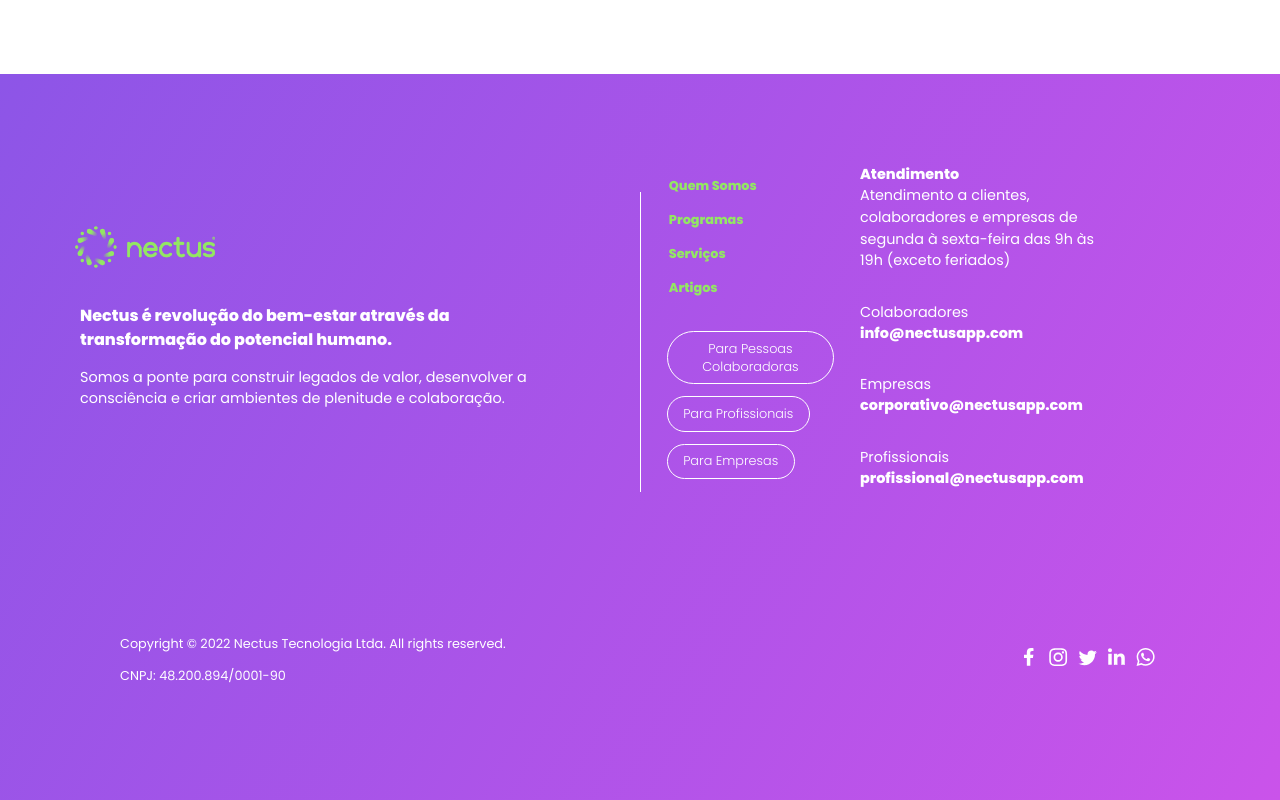
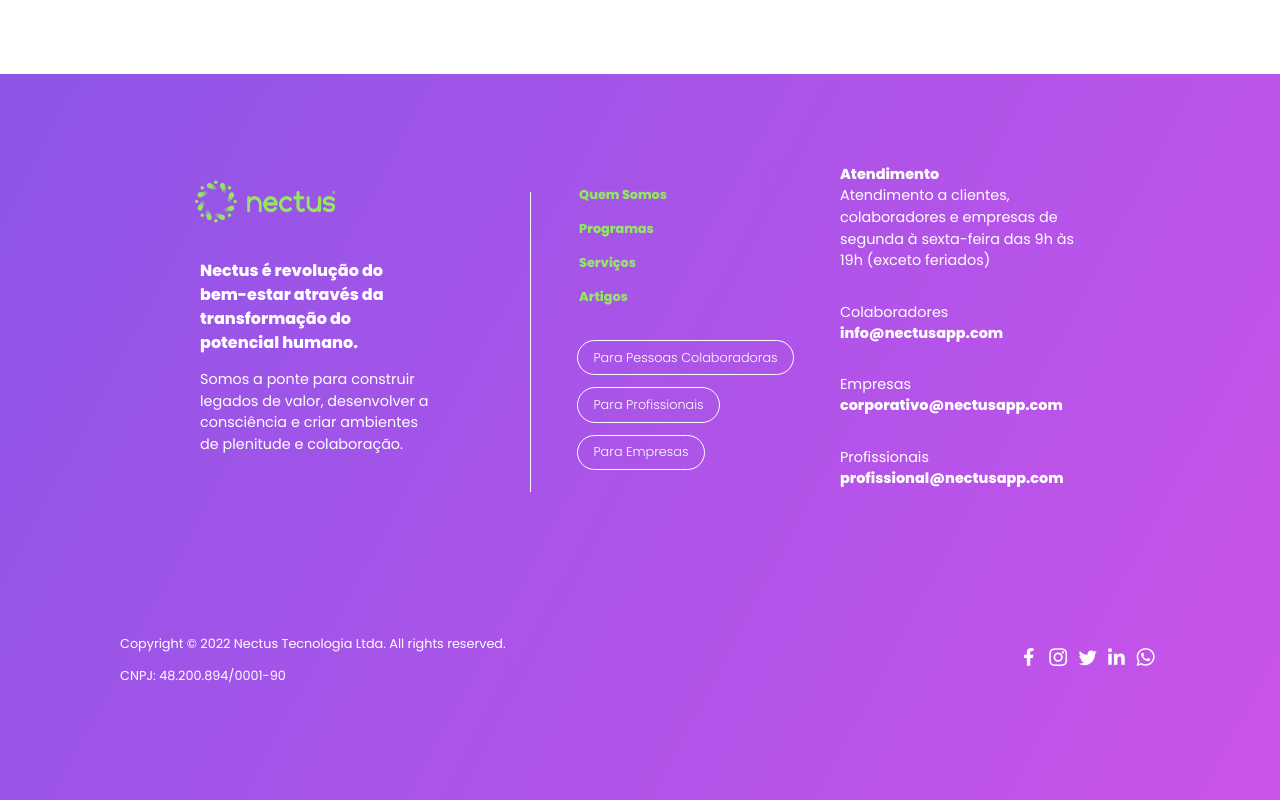
Before and after one commit to sahdibernardi/nectus, a React (Vite) app: page / in a window 1280 px wide. Shown: the part 9744-10544 px from the top of the page. Built offline with nearby package versions, Linux system fonts and the light colour scheme.

Commit message:
fix: footer

```diff
--- a/src/style/footer.css
+++ b/src/style/footer.css
@@ -136,10 +136,11 @@
 
   .ft-up-c1 {
     text-align: left;
-    max-width: 600px;
+    width: 350px;
     display: flex;
     flex-direction: column;
     align-items: start;
+    margin-left: 100px;
   }
 
   .ft-up-img {
```
